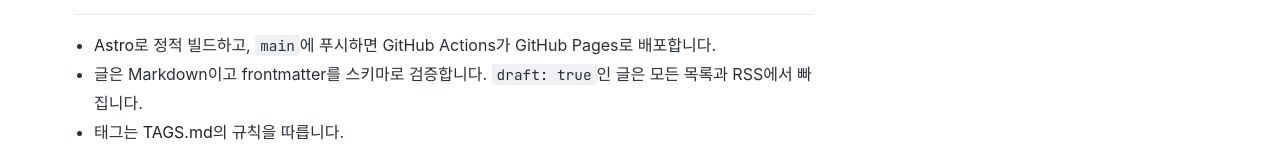
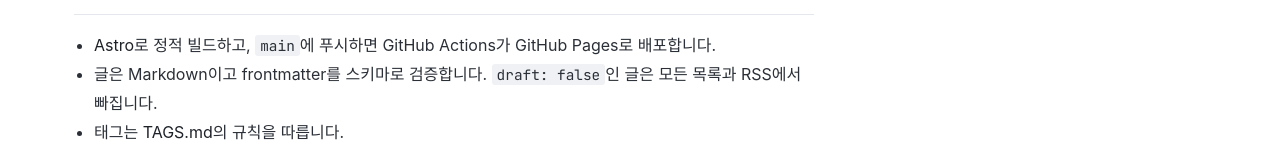
Before and after one commit to park-gwimong/park-gwimong.github.io, an Astro site: page /about in a window 1280 px wide. Shown: the part 2011-2161 px from the top of the page. Built offline with nearby package versions, Linux system fonts and the light colour scheme; Astro itself is replaced by a stand-in of ours; some packages are replaced by stand-ins of ours; a web font is replaced by a local one.

Commit message:
docs: Change draft flag references from true to false
Co-Authored-By: Claude Fable 5.2 <noreply@anthropic.com>

```diff
--- a/src/pages/about.astro
+++ b/src/pages/about.astro
@@ -202,7 +202,7 @@ const stack = [
           <h3>이 사이트</h3>
           <ul class="colophon">
             <li><a href="https://astro.build/" target="_blank" rel="noopener">Astro</a>로 정적 빌드하고, <code>main</code>에 푸시하면 GitHub Actions가 GitHub Pages로 배포합니다.</li>
-            <li>글은 Markdown이고 frontmatter를 스키마로 검증합니다. <code>draft: true</code>인 글은 모든 목록과 RSS에서 빠집니다.</li>
+            <li>글은 Markdown이고 frontmatter를 스키마로 검증합니다. <code>draft: false</code>인 글은 모든 목록과 RSS에서 빠집니다.</li>
             <li>태그는 <a href="https://github.com/park-gwimong/park-gwimong.github.io/blob/main/TAGS.md" target="_blank" rel="noopener">TAGS.md</a>의 규칙을 따릅니다.</li>
             <li>이 페이지의 숫자와 최근 글은 빌드할 때 계산하고, 위에 링크한 글이 사라지면 빌드가 실패합니다.</li>
           </ul>
```
Also changed, not shown: .claude/skills/new-post/SKILL.md, README.md.
